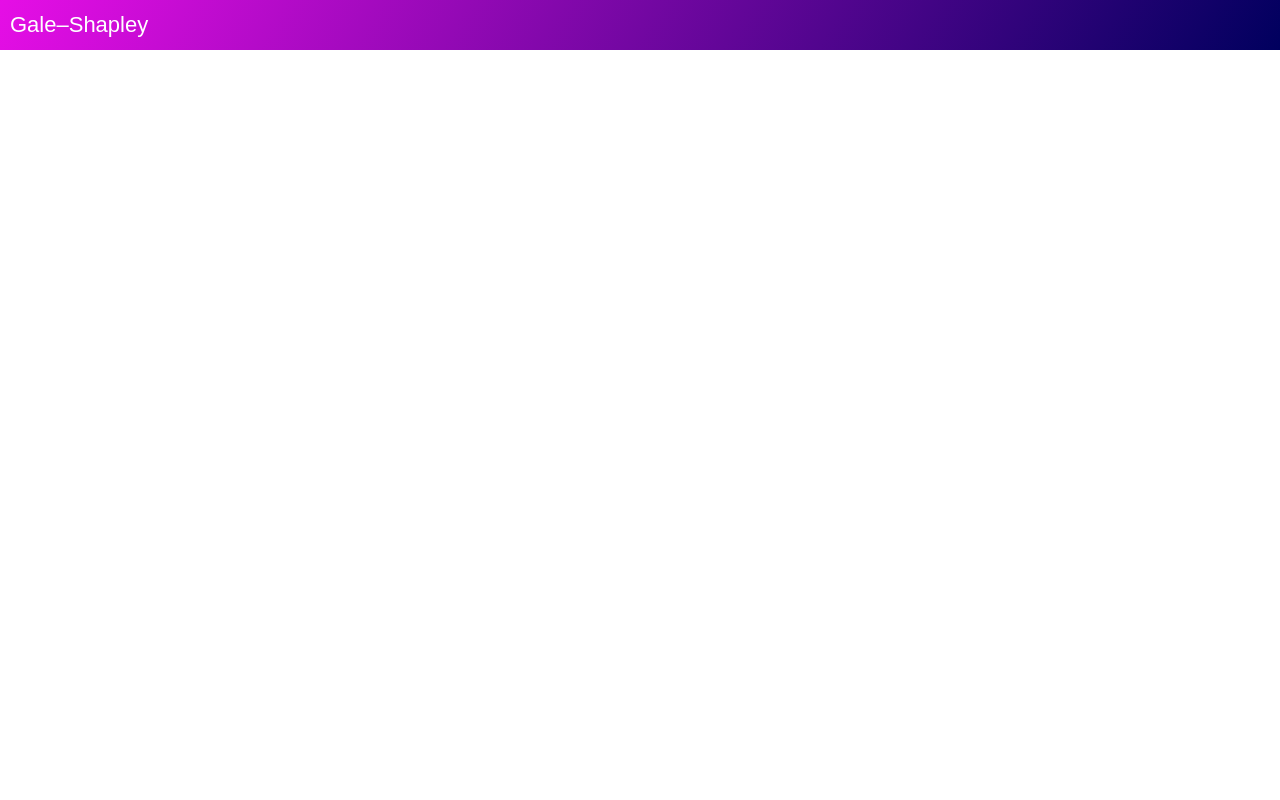
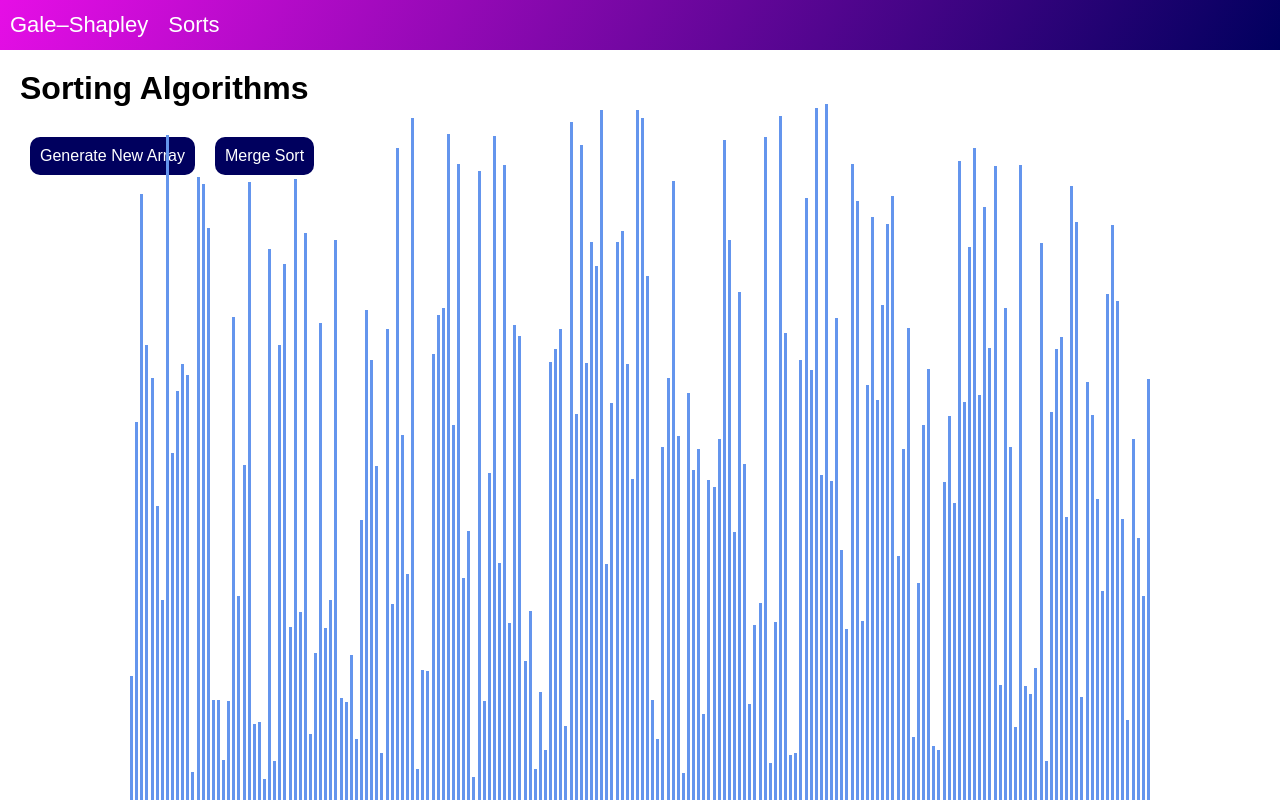
Before and after one commit to nandini92/algo_visualizer, a React (Create React App) app: page /sort-algo in a window 1280 px wide. Before the commit this address had no page. Built offline with nearby package versions, Linux system fonts and the light colour scheme.

Commit message:
Added Merge Sort visualizer

```diff
--- a/src/App.tsx
+++ b/src/App.tsx
@@ -1,6 +1,7 @@
 import { BrowserRouter, Route, Routes } from "react-router-dom";
 import Header from "./components/Header";
 import GsAlgo from "./components/GsAlgo";
+import SortAlgo from "./components/SortAlgo"
 import GlobalStyles from "./GlobalStyles";
 
 const App: React.FC = (): any => {
@@ -11,6 +12,7 @@ const App: React.FC = (): any => {
       <Routes>
         <Route path="/" element={<GsAlgo />} />
         <Route path="/gs-algo" element={<GsAlgo />} />
+        <Route path="/sort-algo" element={<SortAlgo />} />
       </Routes>
     </BrowserRouter>
   );
--- /dev/null
+++ b/src/assets/MergeSort.ts
@@ -0,0 +1,67 @@
+import { Moments } from "../model";
+
+let auxiliaryArray: number[];
+let moments: Moments[] = [];
+
+// Function to sort and merge left and right halves
+const merge = (array:number[], start:number, mid:number, end:number) => {
+  let i: number = start;
+  let j: number = mid + 1;
+
+  for (let k = start; k <= end; k++) {
+    auxiliaryArray[k] = array[k];
+  }
+
+  console.log("auxiliary:" + auxiliaryArray ,"i, j:", [i, j]);
+
+  for (let k = start; k <= end; k++) {
+    moments.push({ wholeArray: [...array], highlighted: [k, i, j] });
+
+
+    // NOTE: If i > mid OR j > end, that means in the previous loop last element of j was added OR last element of i was added and remaining index on the other side needs to be added.
+    if (i > mid) {
+      console.log("i > mid: " , i , mid, "auxiliaryArray[j]:",  auxiliaryArray[j]);
+      array[k] = auxiliaryArray[j++];
+    } else if (j > end) {
+      console.log("j > end: " , j , end, "auxiliaryArray[i]:" , auxiliaryArray[i]);
+      array[k] = auxiliaryArray[i++];
+    } else if (auxiliaryArray[j] < auxiliaryArray[i]) {
+      console.log("auxiliaryArray[j] < auxiliaryArray[i]: " , auxiliaryArray[j] , auxiliaryArray[i]);
+      array[k] = auxiliaryArray[j++];
+    } else {
+      console.log("auxiliaryArray[i] < auxiliaryArray[j]:  " , auxiliaryArray[i] , auxiliaryArray[j]);
+      array[k] = auxiliaryArray[i++];
+    }
+
+    console.log("array:", array ,"k, i, j:", [k, i, j]);
+  }
+};
+
+// Function to "sort" array. This method stores the indices of the elements that need to be sorted, as opposed to the legacy way of recursively splitting array into 2 smaller arrays. This way has better space complexity and stores the original indices to be tracked for the animation.
+// i.e. start = starting index of array, end = ending index of array
+const sort = (array: number[], start: number, end: number) => {
+  if (start >= end) return;
+
+  let mid: number = Math.floor(start + (end - start) / 2);
+
+  sort(array, start, mid); // sort the left half
+  sort(array, mid + 1, end); // sort the right half
+
+  console.log(array, start, mid, end);
+
+  merge(array, start, mid, end); // merge results
+};
+
+// Function to split arrays into smaller arrays
+export const mergeSort = (array: number[]): Moments[] => {
+  moments.push({ wholeArray: [...array], highlighted: [] });
+
+  // Fill dummy values into auxiliary array such that auxiliary array is of the same length as input array
+  auxiliaryArray = new Array(array.length).fill(0);
+
+  sort(array, 0, array.length - 1);
+
+  moments.push({ wholeArray: [...array], highlighted: [] });
+
+  return moments;
+};
--- a/src/components/Header.tsx
+++ b/src/components/Header.tsx
@@ -5,6 +5,7 @@ const Header: React.FC = () => {
     return (
         <Container>
             <Nav to={"/gs-algo"}>Gale–Shapley</Nav>
+            <Nav to={"/sort-algo"}>Sorts</Nav>
         </Container>
     );
 }
--- /dev/null
+++ b/src/components/SortAlgo.tsx
@@ -0,0 +1,119 @@
+import { useEffect, useState } from "react";
+import styled from "styled-components";
+
+import { Moments } from "../model";
+import { mergeSort } from "../assets/MergeSort";
+
+const SortingVisualizer: React.FC = () => {
+  //Array of numbers to be sorted
+  const [array, setArray] = useState<number[]>([]);
+
+  // Array containing animations to be displayed
+  const [animations, setAnimations] = useState<Moments[]>([]);
+  const [highlighted, setHighlighted] = useState<number[]>([]);
+
+  useEffect(() => {
+    setArray(resetArray(20, 700));
+  }, []);
+
+  // useEffect to display animations when returned from mergeSort helper
+  useEffect(() => {
+    if (animations !== undefined) {
+      for (let i = 1; i <= animations.length; i++) {
+        setTimeout(() => {
+          setArray([...animations[i]["wholeArray"]]);
+          setHighlighted([...animations[i]["highlighted"]]);
+        }, 20 * i);
+      }
+    }
+  }, [animations]);
+
+  return (
+    <Container>
+      <Title>Sorting Algorithms</Title>
+      <Options>
+        <Button
+          onClick={() => {
+            setArray(resetArray(20, 700));
+            setAnimations([]);
+            setHighlighted([]);
+          }}
+        >
+          Generate New Array
+        </Button>
+        <Button onClick={() => setAnimations(mergeSort(array))}>
+          Merge Sort
+        </Button>
+      </Options>
+      <Chart>
+        {array.length === 0 ? (
+          <p>Loading</p>
+        ) : (
+          array.map((e, i) => (
+            <Bar
+              key={i}
+              height={e}
+              target={highlighted[0] === i}
+              highlighted={highlighted.includes(i)}
+            ></Bar>
+          ))
+        )}
+      </Chart>
+    </Container>
+  );
+};
+
+const resetArray = (min: number, max: number) => {
+  const temp: number[] = [];
+
+  for (let i = 0; i < 200; i++) {
+    temp.push(Math.floor(Math.random() * (max - min) + min));
+  }
+
+  return temp;
+};
+
+const Container = styled.div`
+  width: 100%;
+  height: 100%;
+  display: flex;
+  flex-direction: column;
+  align-items: center;
+`;
+const Title = styled.h1`
+  margin: 20px;
+  align-self: flex-start;
+`;
+const Options = styled.div`
+  display: flex;
+  align-self: flex-start;
+  margin-left: 20px;
+`;
+const Button = styled.div`
+  padding: 10px;
+  outline: none;
+  background: #00005e;
+  color: white;
+  width: fit-content;
+  border-radius: 10px;
+  margin: 10px;
+  cursor: pointer;
+`;
+const Chart = styled.div`
+  position: absolute;
+  bottom: 0px;
+  width: 80%;
+  height: 80vh;
+  display: flex;
+  justify-content: space-evenly;
+  align-items: flex-end;
+`;
+const Bar = styled.div`
+  //TBD : setting prop type
+  height: ${(props: any) => `${props.height}px`};
+  width: 3px;
+  background-color: ${(props: any) =>
+    props.highlighted ? "red" : "cornflowerblue"};
+`;
+
+export default SortingVisualizer;
--- a/src/model.ts
+++ b/src/model.ts
@@ -3,3 +3,8 @@ export interface Person {
     preference: number[];
     engaged: number;
   };
+
+export interface Moments {
+    wholeArray: number[];
+    highlighted: number[];
+  };
```
Also changed, not shown: 2 other files (tests, documents, lock files or other folders).
